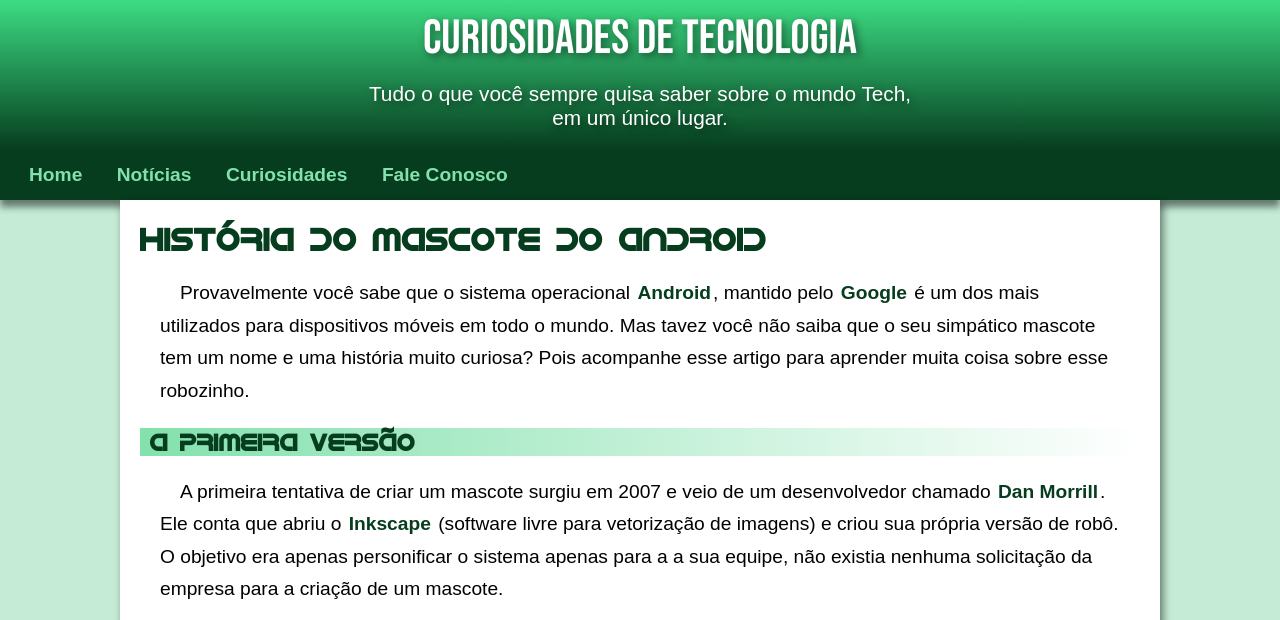
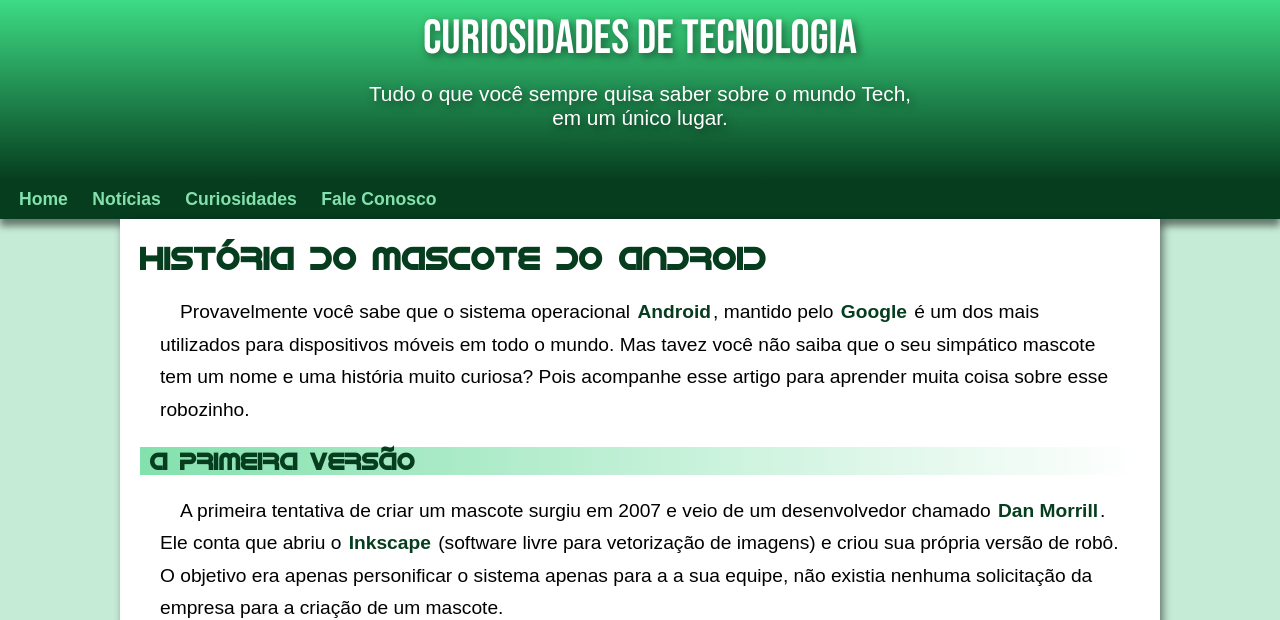
Before and after one commit to rafaeltsai/projeto-android, a plain HTML site: page index.html in a window 1280 px wide. Shown: the top 620 px of the page. Drawn offline with Linux system fonts and the light colour scheme.

Commit message:
Update style.css

```diff
--- a/estilo/style.css
+++ b/estilo/style.css
@@ -55,21 +55,22 @@ header p {
     margin: auto;
     padding-left: 10px;
     padding-right: 10px;
+    padding-bottom: 50px;
     text-shadow: 3px 3px 9px rgba(0, 0, 0, 0.500);
 }
 
 nav {
     background-color: var(--cor5);
-    padding: 14px;
+    padding: 09px;
     box-shadow: 0px 7px 7px rgba(0, 0, 0, 0.49);
 }
 
 nav a {
     text-decoration: none;
     color: var(--cor1);
-    padding: 15px;
+    padding: 10px;
     font-weight: bold;
-    font-size: 1.2em;
+    font-size: 1.1em;
     border-radius: 5px;
     transition-duration: 0.5s;
 
```
